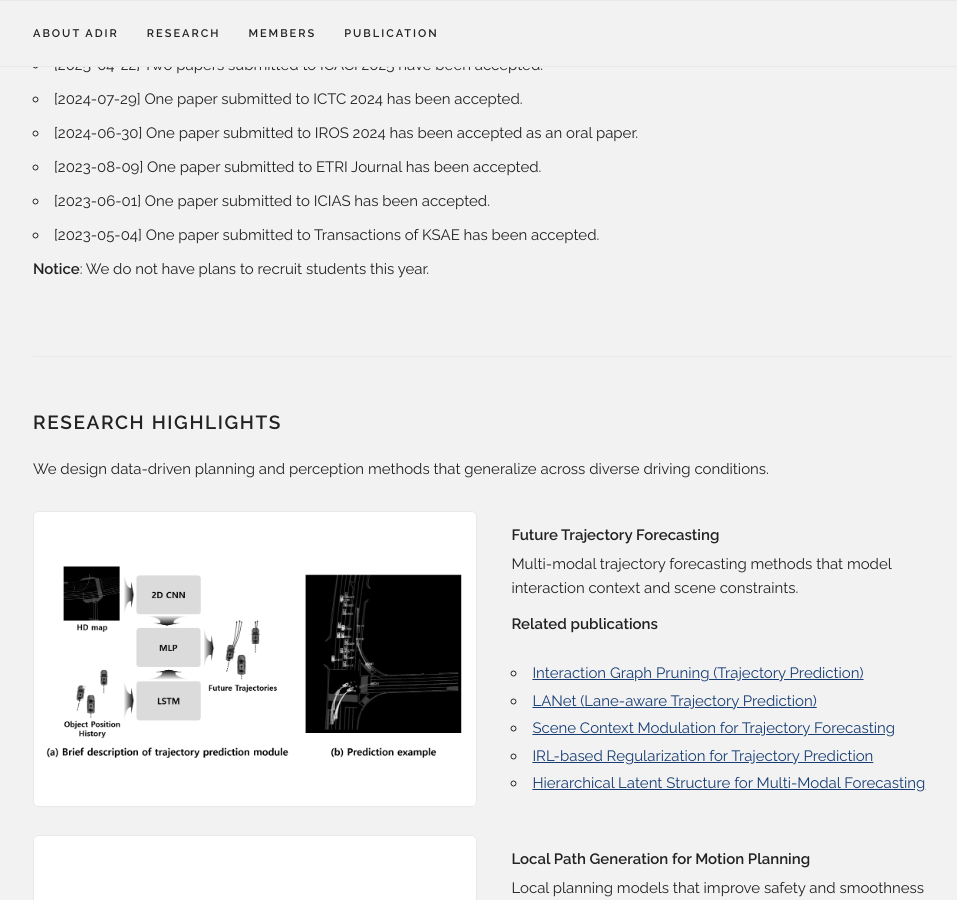
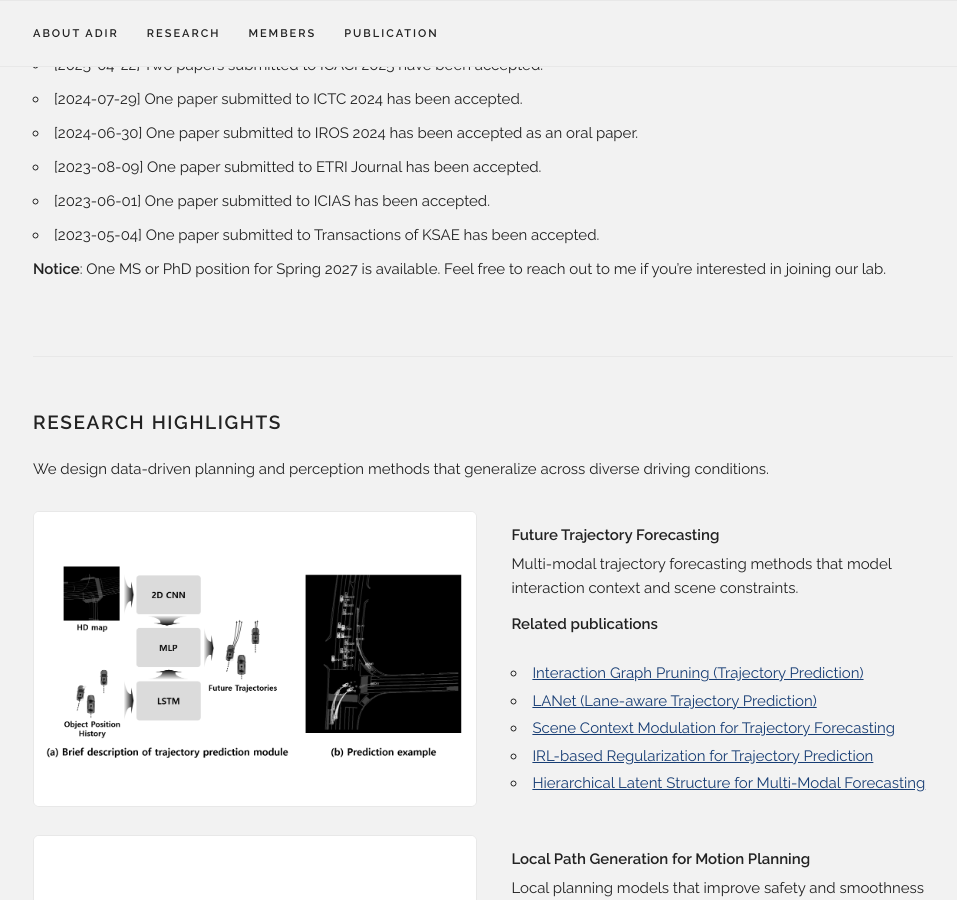
Before and after one commit to adir-etri/adir-etri.github.io, a Jekyll site: the page index.html, which Jekyll copies as it is, in a window 1280 px wide and 900 px high, scrolled down 579 px. Shown: the whole window, without its empty margins (147-1104 px from the left). Built offline with Jekyll 4.4.1, drawn with Linux system fonts in a browser that asks for light colours; nearby versions of some CDN libraries.

Commit message:
Update index.html

```diff
--- a/index.html
+++ b/index.html
@@ -69,7 +69,7 @@
         <li>[2023-05-04] One paper submitted to Transactions of KSAE has been accepted.</li>
       </ul>
 
-      <p><strong>Notice</strong>: We do not have plans to recruit students this year.</p>
+      <p><strong>Notice</strong>: One MS or PhD position for Spring 2027 is available. Feel free to reach out to me if you’re interested in joining our lab. </p>
     </div>
 
     <div class="docs-section" id="research">
```
